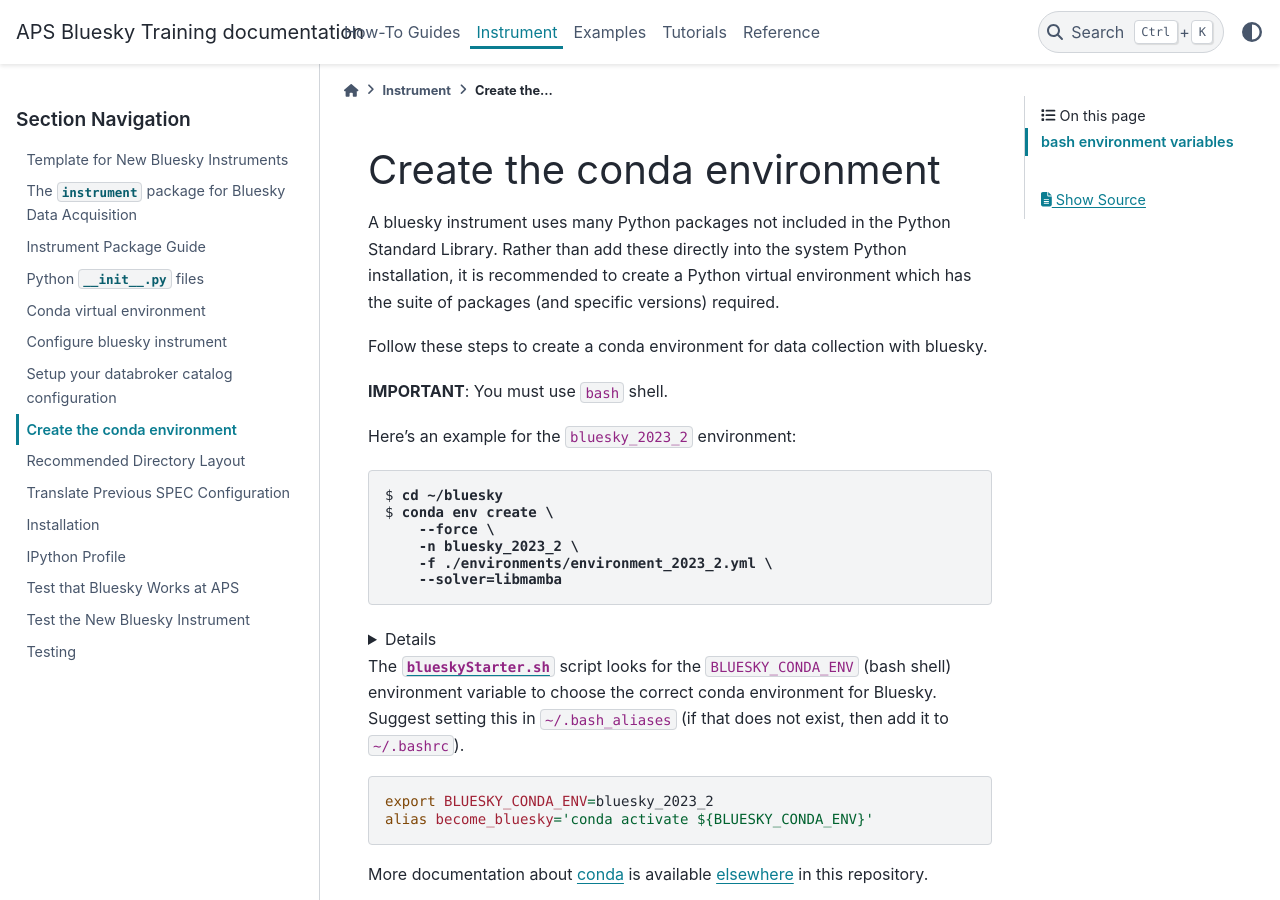
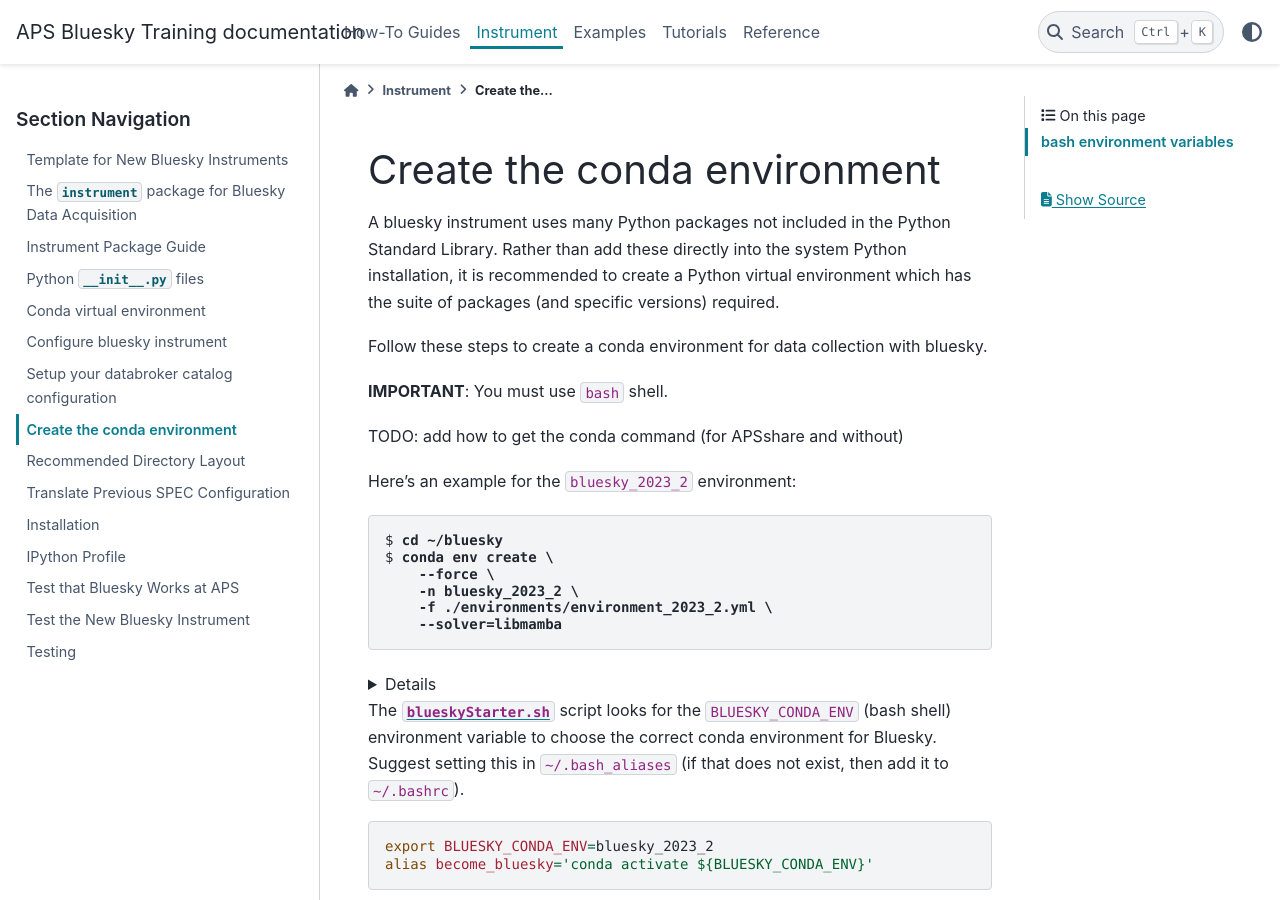
Before and after one commit to BCDA-APS/bluesky_training, a Sphinx documentation site: the page built from docs/source/instrument/_create_conda_env.md, in a window 1280 px wide and 900 px high. Built offline with Sphinx 7.4.7 and the PyData theme 0.15.4, drawn with Linux system fonts in a browser that asks for light colours.

Commit message:
DOC #112 update create_conda_env

```diff
--- a/docs/source/instrument/_create_conda_env.md
+++ b/docs/source/instrument/_create_conda_env.md
@@ -9,6 +9,8 @@
 bluesky.
 
 **IMPORTANT**:  You must use `bash` shell.
+
+TODO: add how to get the conda command (for APSshare and without)
 
 Here's an example for the `bluesky_2023_2` environment:
 
```
